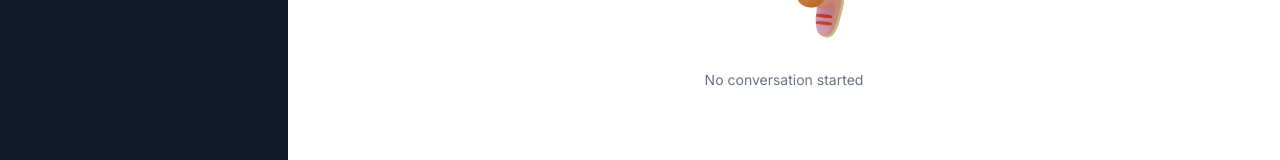
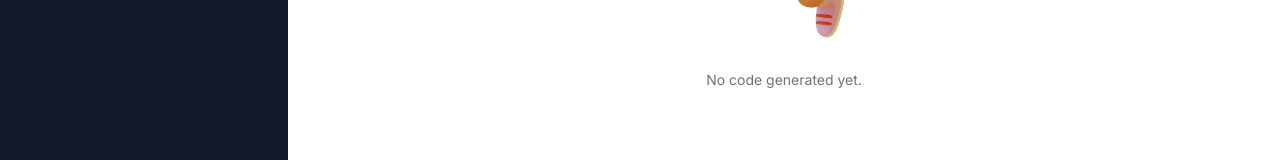
Before and after one commit to i1Zeus/AI-Saas, a Next.js app: page /code in a window 1280 px wide. Shown: the part 572-732 px from the top of the page. Built offline with nearby package versions, Linux system fonts and the light colour scheme.

Commit message:
on empty

```diff
--- a/app/(dashboard)/(routes)/code/page.tsx
+++ b/app/(dashboard)/(routes)/code/page.tsx
@@ -114,7 +114,7 @@ const CodePage = () => {
           </div>
         )}
         {messages.length === 0 && !isLoading && (
-          <Empty label="No conversation started" />
+          <Empty label="No code generated yet." />
         )}
         <div className="flex flex-col-reverse gap-y-4">
           {messages.map((message) => (
--- a/app/(dashboard)/(routes)/image/page.tsx
+++ b/app/(dashboard)/(routes)/image/page.tsx
@@ -113,7 +113,7 @@ const ImagePage = () => {
           </div>
         )}
         {messages.length === 0 && !isLoading && (
-          <Empty label="No image generated" />
+          <Empty label="No image generated yet." />
         )}
         <div className="flex flex-col-reverse gap-y-4">
           {messages.map((message) => (
```
